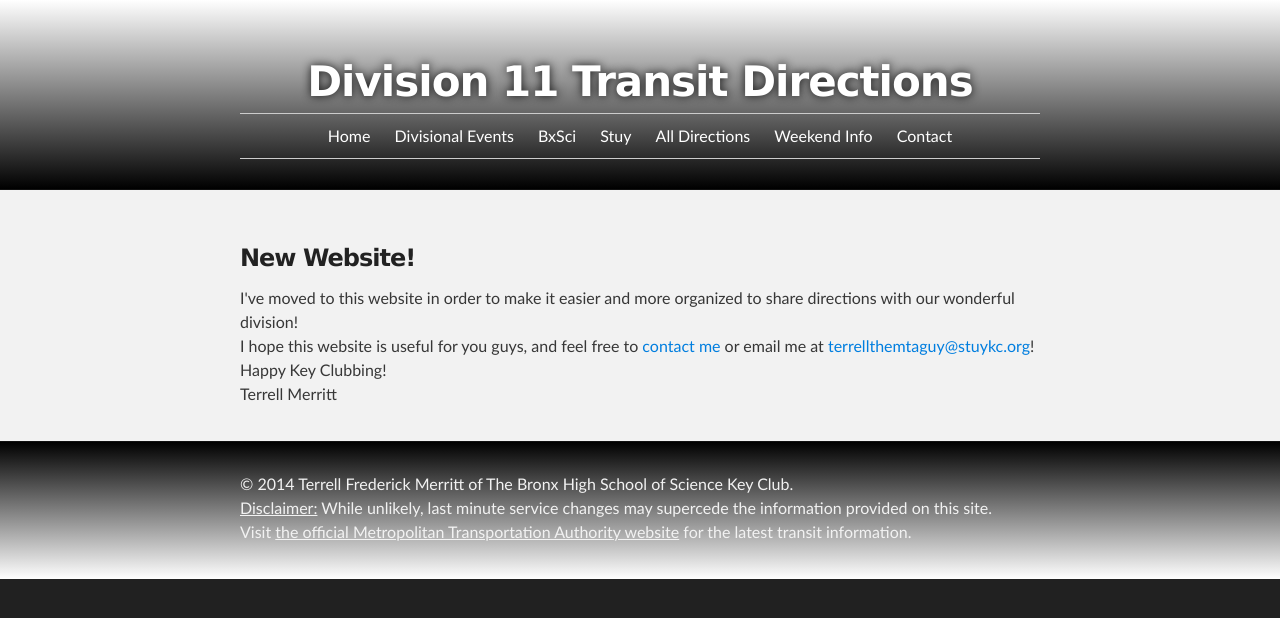
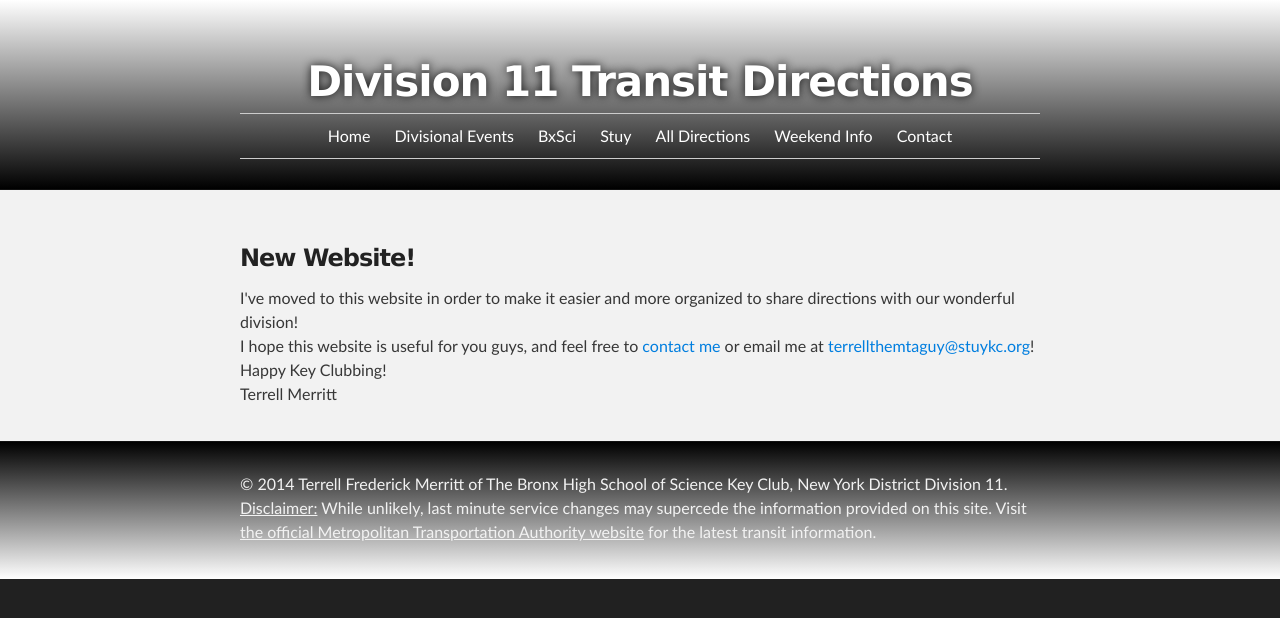
Before and after one commit to d11directions/d11directions.github.io, a Jekyll site: the page built from index.html, in a window 1280 px wide. Shown: the top 618 px of the page. Built offline with Jekyll 4.4.1, drawn with Linux system fonts in a browser that asks for light colours.

Commit message:
Edit footer

```diff
--- a/_includes/footer.html
+++ b/_includes/footer.html
@@ -1,7 +1,6 @@
 <div id="footer_wrap" class="outer">
   <footer class="inner">
-    <p>&copy; 2014 Terrell Frederick Merritt of The Bronx High School of Science Key Club.<br>
-    <u>Disclaimer:</u> While unlikely, last minute service changes may supercede the information provided on this site.<br>
-    Visit <a href="http://www.mta.info">the official Metropolitan Transportation Authority website</a> for the latest transit information.</p>
+    <p>&copy; 2014 Terrell Frederick Merritt of The Bronx High School of Science Key Club, New York District Division 11.<br>
+    <u>Disclaimer:</u> While unlikely, last minute service changes may supercede the information provided on this site. Visit <a href="http://www.mta.info">the official Metropolitan Transportation Authority website</a> for the latest transit information.</p>
   </footer>
 </div>
```
